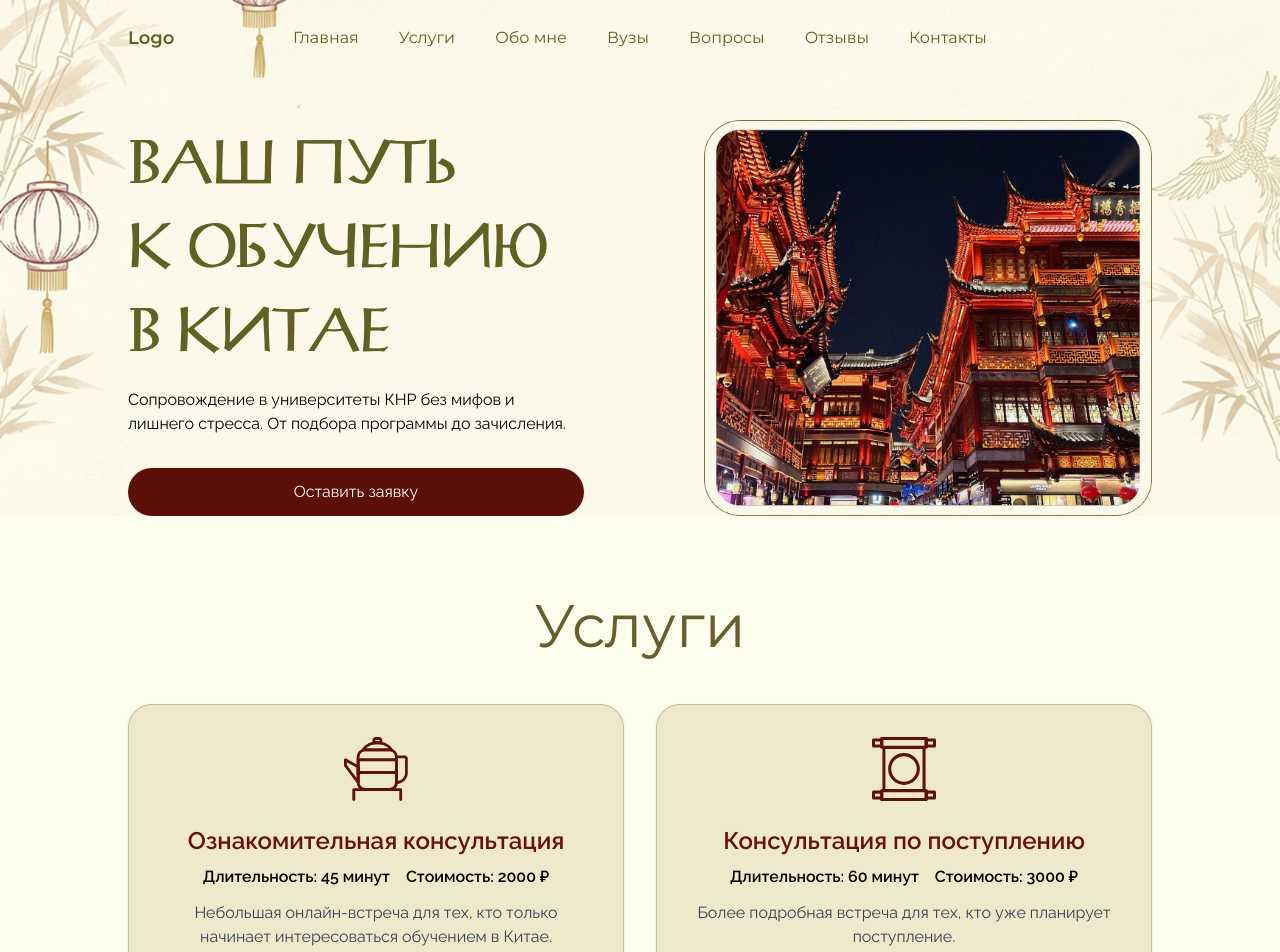
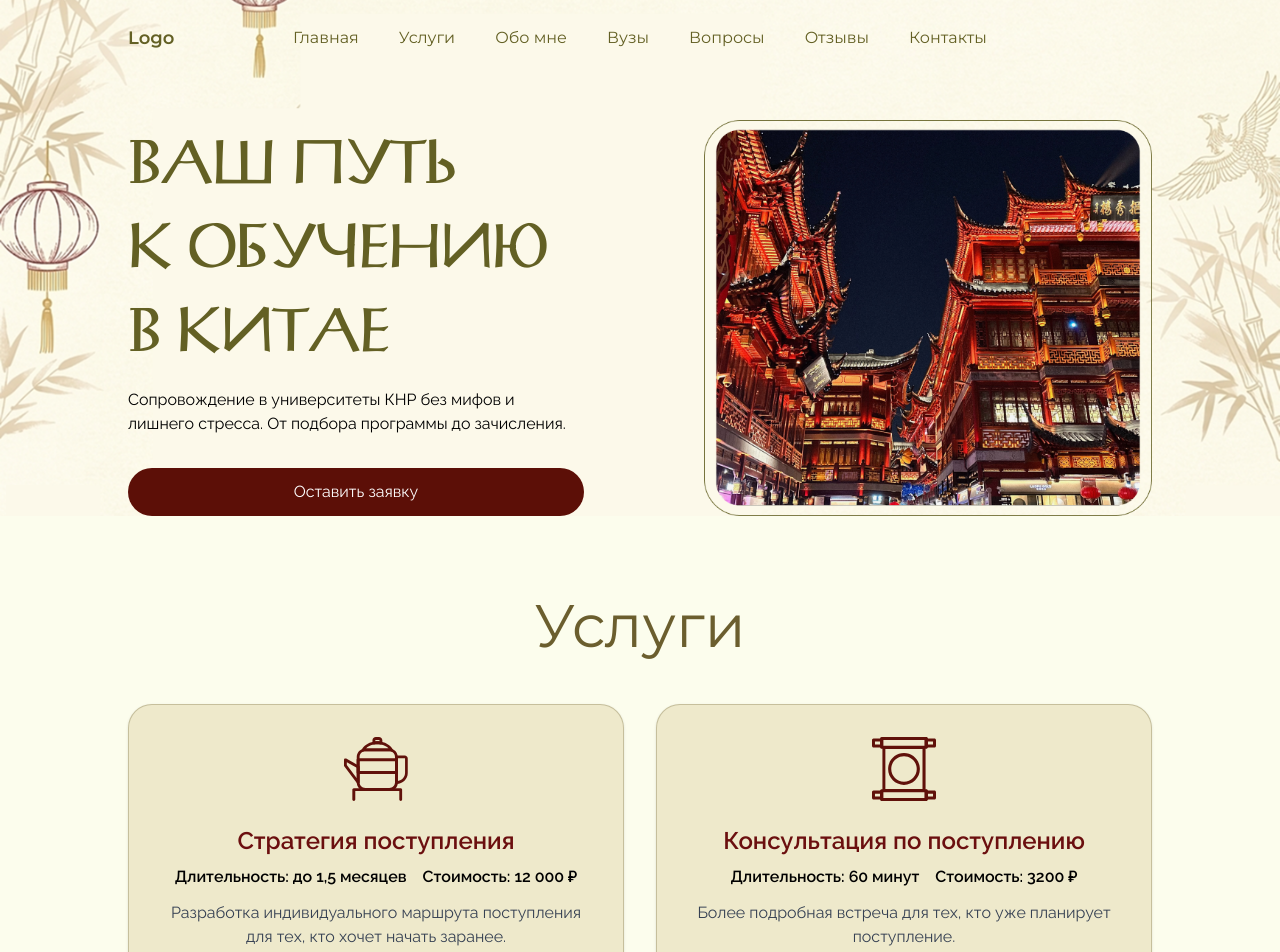
Before and after one commit to Chai1Chai/study-in-china, a Next.js app: page / in a window 1280 px wide. Shown: the top 952 px of the page. Built offline with nearby package versions, Linux system fonts and the light colour scheme.

Commit message:
cahge directory servisedata

```diff
--- /dev/null
+++ b/src/assets/Data/servicesData.js
@@ -0,0 +1,96 @@
+export const services = [
+  {
+    id: 1,
+    title: "Стратегия поступления",
+    icon: "TeaPot",
+    duration: "до 1,5 месяцев",
+    price: "12 000 ₽",
+    short:
+      "Разработка индивидуального маршрута поступления для тех, кто хочет начать заранее.",
+    full: `
+Формат для тех, кому пока рано брать полное сопровождение, но уже хочется выстроить конкретный план, выбрать программы и понять следующие шаги.
+
+Как проходит: работа разделена на 3 этапа:
+1. Стартовый созвон:
+— обсуждаем ваш запрос на поступление;
+— разбираем города, программы, язык обучения и ваши ожидания;
+— фиксируем, что для вас важно и на что стоит ориентироваться дальше.
+2. Подбор университетов:
+— мы подробно разбираем университеты, программы и города;
+— смотрим, какие варианты выглядят реалистично;
+— после этого вы получаете структурированный файл с подборкой и можете спокойно всё изучить
+3. Финальный созвон (через 1-2 недели после подбора университетов):
+— разбираем, какие документы понадобятся;
+— смотрим, на какие моменты нужно обратить внимание уже сейчас;
+— обсуждаем, какой уровень языка нужен и что важно подтянуть заранее;
+— формируем более чёткое понимание дальнейших шагов.
+
+Длительность: до 1,5 месяцев (3 этапа)    Стоимость: 12 000 ₽
+
+кому подойдёт
+— тем, кто хочет заранее выстроить стратегию поступления, а не действовать в последний момент;
+— тем, кто хочет не просто подбор университетов, а именно маршрут с дальнейшими шагами;
+— тем, кто заканчивает 10 класс или только переходит в 11 класс;
+— тем, кто понимает, что поступление — это не история на один вечер, и хочет подойти к этому спокойно и с планом.
+
+Результат работы:
+— более ясное понимание своей стратегии поступления;
+— подбор университетов под ваш запрос;
+— понимание, какие шаги делать дальше;
+— ориентир по документам, срокам и уровню подготовки.
+`,
+  },
+  {
+    id: 2,
+    title: "Консультация по поступлению",
+    icon: "Scroll",
+    duration: "60 минут",
+    price: "3200 ₽",
+    short:
+      "Более подробная встреча для тех, кто уже планирует поступление.",
+    full: `
+Более подробная встреча для тех, кто уже планирует поступление.
+
+Как проходит: вы заранее описываете свою ситуацию и вопросы, я подготавливаю рекомендации, и на созвоне мы вместе разбираем возможные варианты и дальнейшие шаги. Формат остаётся открытым — это диалог, где можно обсудить всё, что важно именно для вас.
+
+Длительность: 60 минут    Стоимость: 3200 ₽
+
+— выбор университета
+— сроки подготовки
+— документы
+— гранты
+— оценка шансов
+
+Результат работы:
+— вы получаете ответы на свои вопросы
+— понимаете процесс поступления и дальнейшие шаги
+`,
+  },
+  {
+    id: 3,
+    title: "Подбор университетов",
+    icon: "Gates",
+    duration: "~1 час",
+    price: "6500 ₽",
+    short:
+      "Структурированный список университетов под ваш запрос.",
+    full: `
+Подбор университетов под ваш запрос.
+
+Как проходит: вы описываете свои предпочтения: город, климат, программа, язык обучения, бюджет. После этого я подбираю варианты и на встрече подробно их объясняю.
+
+Длительность: ~1 час    Стоимость: 6500 ₽
+
+— подбор вузов
+— анализ программ
+— города и условия
+— стоимость
+— шансы на грант
+
+Результат работы:
+— получаете готовый список вариантов
+— структурированный файл с анализом
+— понимание, куда подаваться и с какими шансами
+`,
+  },
+];
--- a/src/assets/servicesData.js
+++ /dev/null
@@ -1,80 +0,0 @@
-export const services = [
-  {
-    id: 1,
-    title: "Ознакомительная консультация",
-    icon: "TeaPot",
-    duration: "45 минут",
-    price: "2000 ₽",
-    short:
-      "Небольшая онлайн-встреча для тех, кто только начинает интересоваться обучением в Китае.",
-    full: `
-Небольшая онлайн-встреча для тех, кто только начинает интересоваться обучением в Китае и хочет разобраться в базовых вещах без перегруза.
-
-Длительность: 45 минут    Стоимость: 2000 ₽
-
-Как проходит: перед встречей вы отправляете список вопросов, я готовлю ответы, и на созвоне мы спокойно разбираем всё, что вас интересует.
-
-— как проходит обучение в Китае
-— отношение к иностранным студентам
-— повседневная жизнь и адаптация
-— бытовые моменты
-— личный опыт проживания
-
-Результат работы:
-— вы получаете ответы на свои вопросы
-— понимаете процесс поступления и дальнейшие шаги`,
-  },
-  {
-    id: 2,
-    title: "Консультация по поступлению",
-    icon: "Scroll",
-    duration: "60 минут",
-    price: "3000 ₽",
-    short:
-      "Более подробная встреча для тех, кто уже планирует поступление.",
-    full: `
-Более подробная встреча для тех, кто уже планирует поступление.
-
-Как проходит: вы заранее описываете свою ситуацию и вопросы, я подготавливаю рекомендации, и на созвоне мы вместе разбираем возможные варианты и дальнейшие шаги. Формат остаётся открытым — это диалог, где можно обсудить всё, что важно именно для вас.
-
-Длительность: 60 минут    Стоимость: 3000 ₽
-
-— выбор университета
-— сроки подготовки
-— документы
-— гранты
-— оценка шансов
-
-Результат работы:
-— вы получаете ответы на свои вопросы
-— понимаете процесс поступления и дальнейшие шаги
-`,
-  },
-  {
-    id: 3,
-    title: "Подбор университетов",
-    icon: "Gates",
-    duration: "~1 час",
-    price: "6200 ₽",
-    short:
-      "Структурированный список университетов под ваш запрос.",
-    full: `
-Подбор университетов под ваш запрос.
-
-Как проходит: вы описываете свои предпочтения: город, климат, программа, язык обучения, бюджет. После этого я подбираю варианты и на встрече подробно их объясняю.
-
-Длительность: ~1 час    Стоимость: 6200 ₽
-
-— подбор вузов
-— анализ программ
-— города и условия
-— стоимость
-— шансы на грант
-
-Результат работы:
-— получаете готовый список вариантов
-— структурированный файл с анализом
-— понимание, куда подаваться и с какими шансами
-`,
-  },
-];
--- a/src/components/sections/Services.jsx
+++ b/src/components/sections/Services.jsx
@@ -3,7 +3,7 @@
 import { useState } from "react";
 // Импортируем motion и AnimatePresence для анимаций
 import { motion, AnimatePresence } from "framer-motion";
-import { services } from "@/assets/servicesData";
+import { services } from "@/assets/Data/servicesData";
 
 import LeftFlower from "@/assets/LeftFlower.svg";
 import RightFlower from "@/assets/RightFlower.svg";
```
